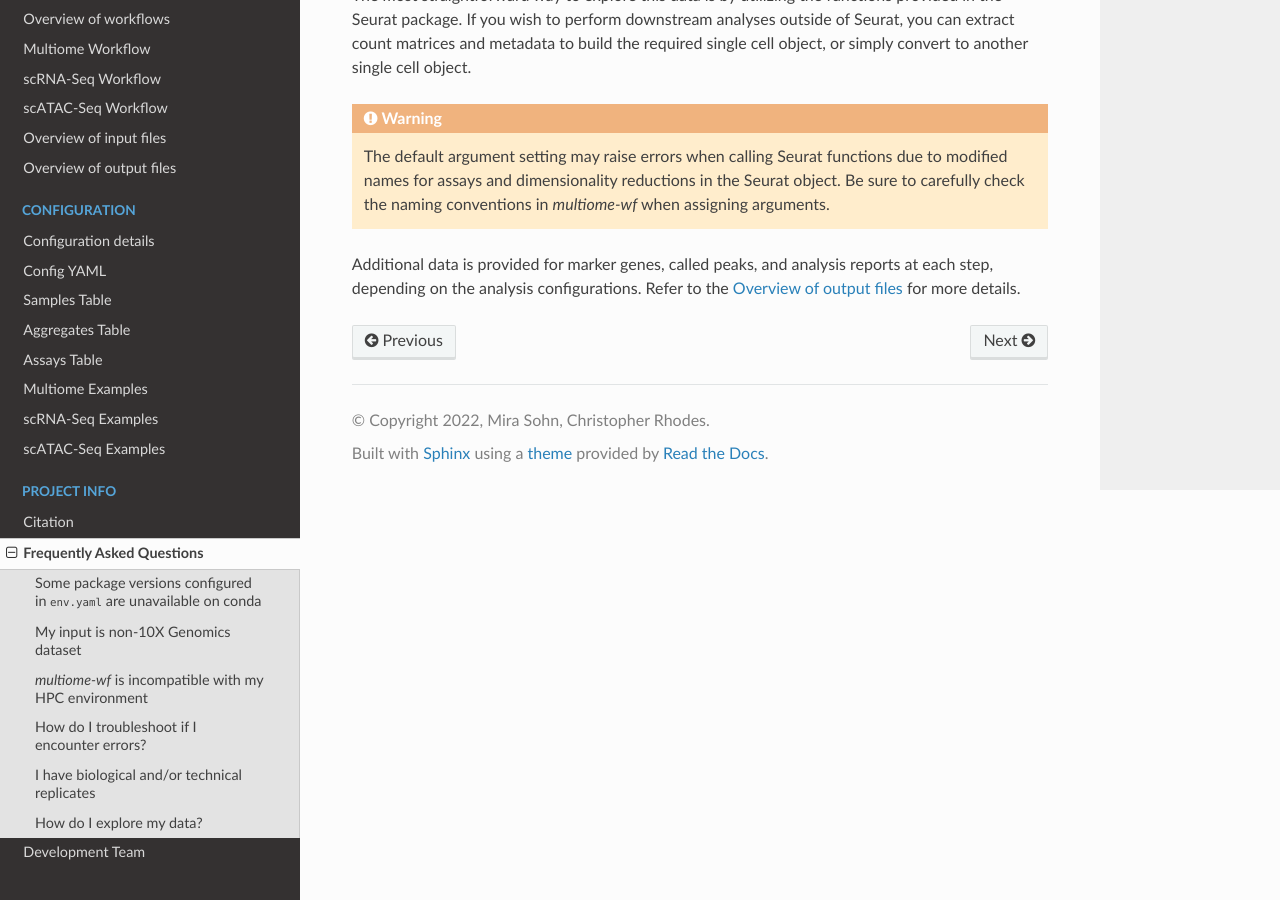
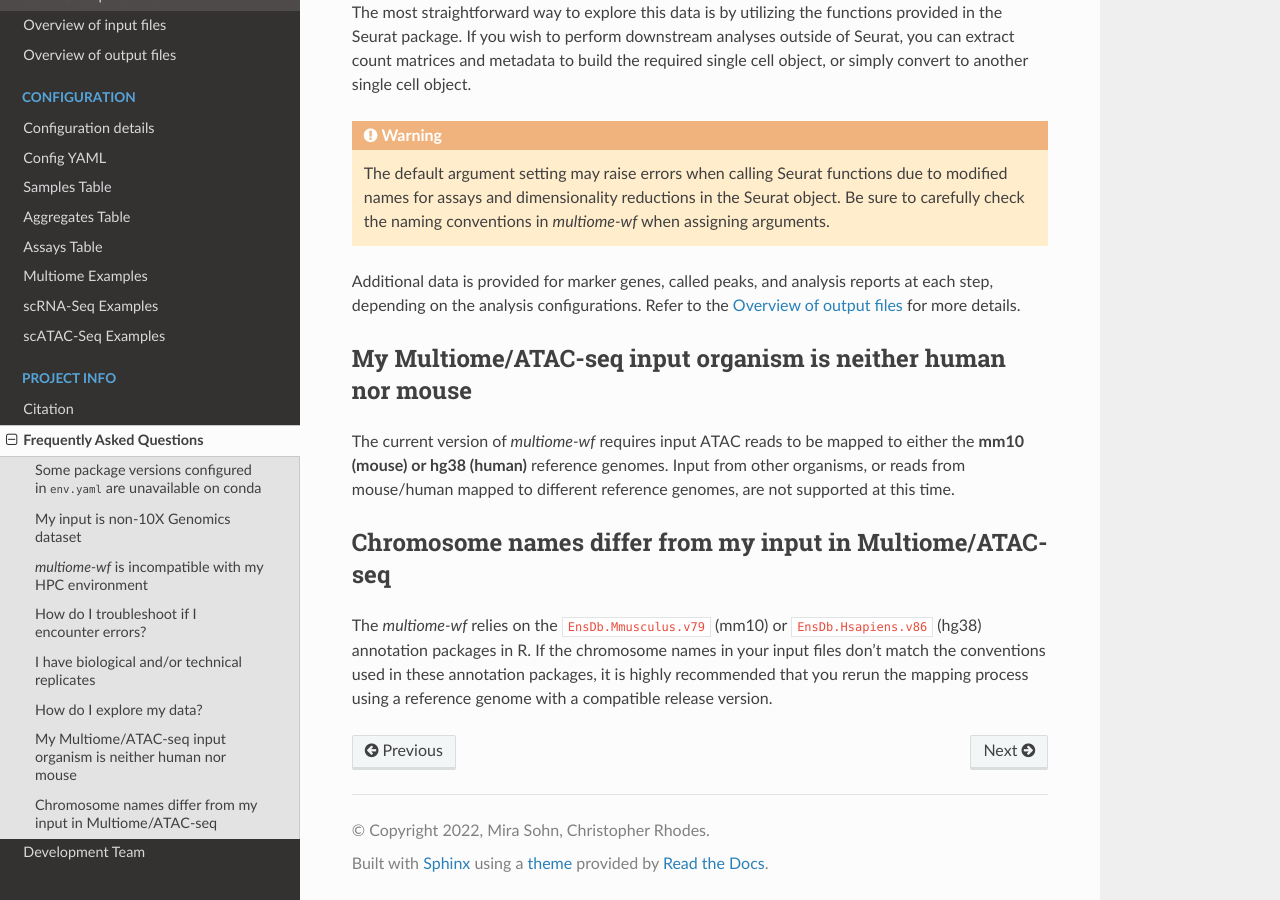
Before and after one commit to NICHD-BSPC/multiome-wf, a Sphinx documentation site: the page built from docs/project-info/faq.rst, in a window 1280 px wide and 900 px high, scrolled down 2080 px. Built offline with Sphinx 7.4.7 and the Read the Docs theme 2.0.0, drawn with Linux system fonts in a browser that asks for light colours; pages that are not in the unit, such as notebooks, are missing from menus.

Commit message:
documentation - QnA updated to include reference genome questions

```diff
--- a/docs/project-info/faq.rst
+++ b/docs/project-info/faq.rst
@@ -107,3 +108,19 @@ and metadata to build the required single cell object, or simply convert to anot
 
 Additional data is provided for marker genes, called peaks, and analysis reports at each step,
 depending on the analysis configurations. Refer to the :ref:`overview-output` for more details.
+
+My Multiome/ATAC-seq input organism is neither human nor mouse
+--------------------------------------------------------------
+
+The current version of `multiome-wf` requires input ATAC reads to be mapped to either the **mm10
+(mouse) or hg38 (human)** reference genomes. Input from other organisms, or reads from mouse/human
+mapped to different reference genomes, are not supported at this time.
+
+
+Chromosome names differ from my input in Multiome/ATAC-seq
+----------------------------------------------------------
+
+The `multiome-wf` relies on the ``EnsDb.Mmusculus.v79`` (mm10) or ``EnsDb.Hsapiens.v86`` (hg38)
+annotation packages in R. If the chromosome names in your input files don't match the conventions
+used in these annotation packages, it is highly recommended that you rerun the mapping process
+using a reference genome with a compatible release version.
```
Also changed, not shown: other parts of docs/project-info/faq.rst (+1 -0 lines).
